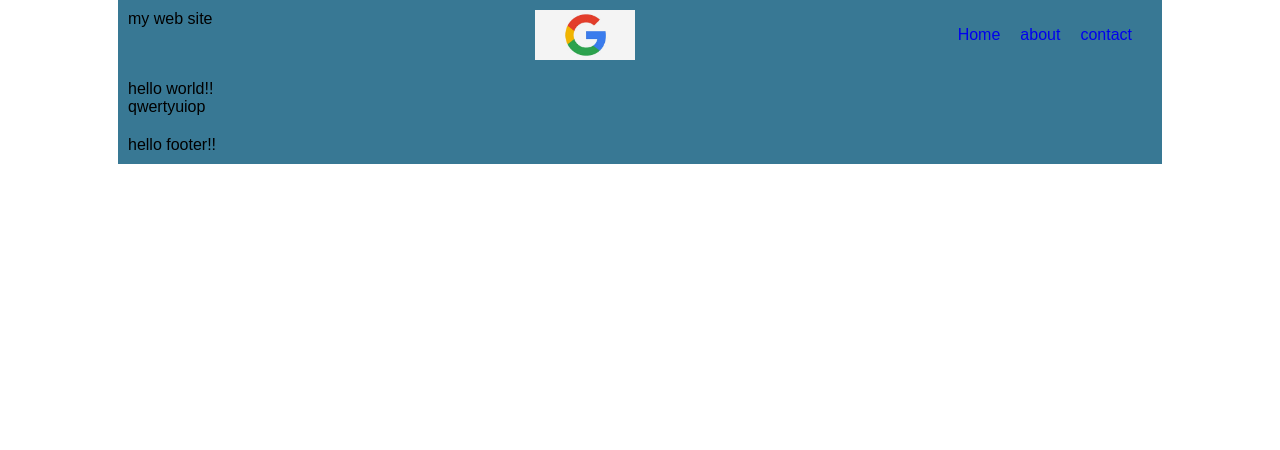
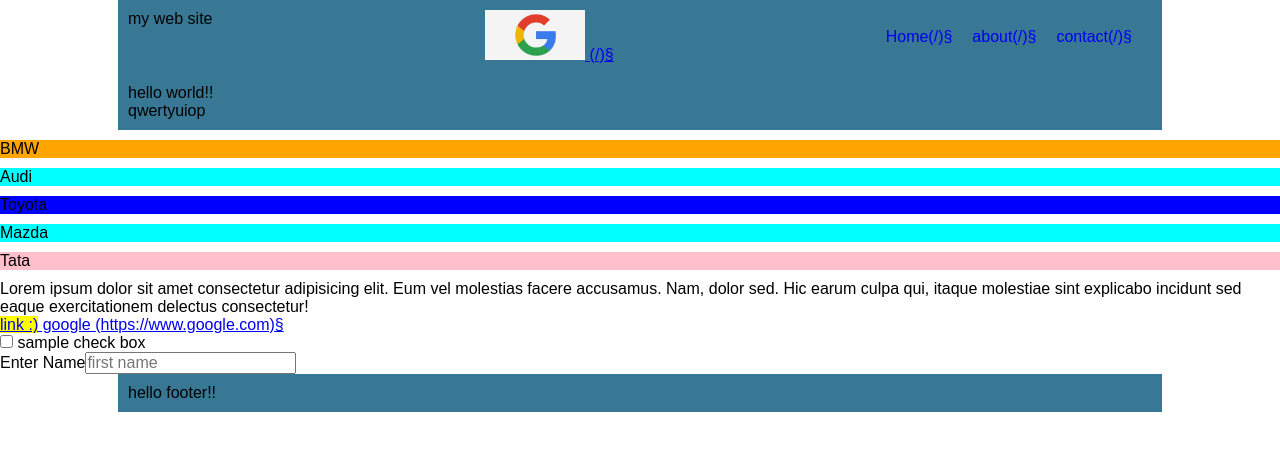
Before and after one commit to cookiemonster69-ai/My-personal-site-, a plain HTML site: page index.html in a window 1280 px wide. Drawn offline with Linux system fonts and the light colour scheme.

Commit message:
New css styles + index

```diff
--- a/CSS/style.css
+++ b/CSS/style.css
@@ -65,3 +65,45 @@
 
   }
  }
+
+ .navigation li {
+  display: inline;
+  margin-right: 20px;
+ }
+
+ div.parent-tag li {
+  background-color:cyan;
+  margin: 10px 0
+ }
+
+ div.parent-tag li:hover {
+  background-color:red;
+ }
+
+ .sample-check-box input:checked + label {
+  background-color: red;
+ }
+
+ div.parent-tag li:first-child {
+  background-color:orange;
+ }
+
+ div.parent-tag li:last-child {
+  background-color:pink;
+ }
+
+ div.parent-tag li:nth-child(3) {
+  background-color: blue;
+ }
+
+ a:after{
+  content :"(" attr(href)")" '\00A7';
+ }
+
+ .google-a::before{
+  content : "link :)" ;
+  background-color:yellow;
+ }
+ input ::placeholder {
+  color: red;
+ }
--- a/index.html
+++ b/index.html
@@ -20,7 +20,7 @@
     <header>
 <div class="container header">
  <h1> my web site </h1>
-         <a href="/"> <img src="/images/images.jpeg" alt="google" height="50" align="right"> </a>
+         <a href="/"> <img src="/images/images.jpeg" alt="google" height="50"> </a>
             <nav class="menu">
               <ul class="navigation">
                   <li><a href="/"> Home</a></li>
@@ -40,6 +40,28 @@
     </div>
     </main>
 
+    <div class="parent-tag">
+        <ul class="list of cars">
+            <li>BMW</li>
+            <li>Audi</li>
+            <li>Toyota</li>
+            <li>Mazda</li>
+            <li>Tata</li>
+      </ul>
+
+     <p>Lorem ipsum dolor sit amet consectetur adipisicing elit. Eum vel molestias facere accusamus. Nam, dolor sed. Hic earum culpa qui, itaque molestiae sint explicabo incidunt sed eaque exercitationem delectus consectetur!</p>
+        <a class="google-a" href="https://www.google.com"> google </a>
+    </div>
+<div class="sample-check-box">
+
+    <input type="checkbox" id="sample">
+    <label for="sample">
+            sample check box
+</label>
+<br>
+
+Enter Name<input type="text" placeholder="first name">
+</div>
      <!-- footer -->
     <footer>
         <div class="container footer">
```
